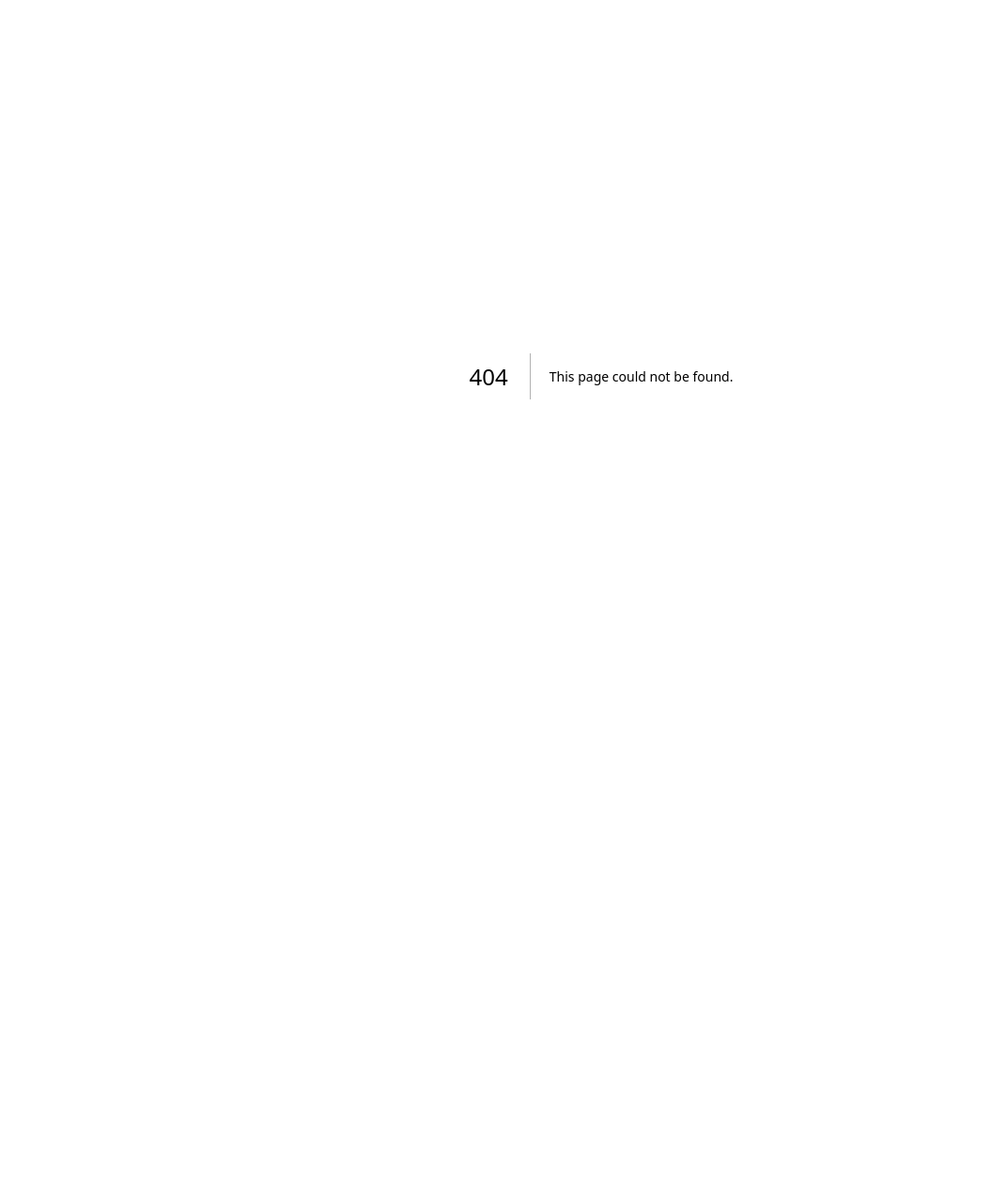
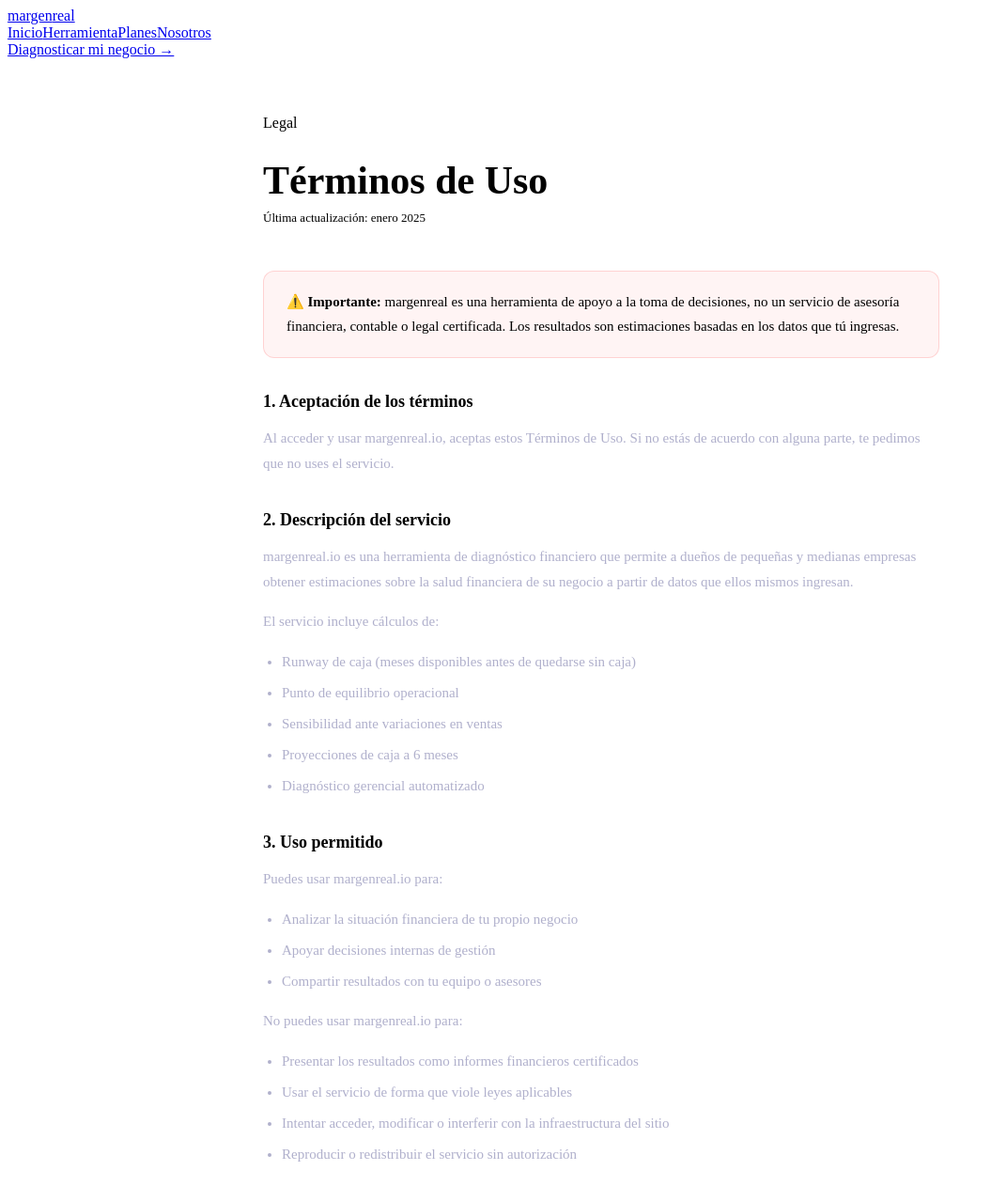
Before and after one commit to mapache2k/margenreal, a Next.js app: page /terms in a window 1280 px wide. Before the commit this address had no page. Shown: the top 1279 px of the page at 94% size, without its empty margins (0-1055 px from the left). Before the commit the page ends 800 px from the top, so only its background shows below. Built offline with nearby package versions, Linux system fonts and the light colour scheme.

Commit message:
Create terms.tsx

```diff
--- /dev/null
+++ b/pages/terms.tsx
@@ -0,0 +1,256 @@
+// pages/terms.tsx
+import Head from "next/head";
+import React from "react";
+
+export default function TermsPage(): JSX.Element {
+  return (
+    <>
+      <Head>
+        <title>Términos de Uso — margenreal</title>
+        <link rel="preconnect" href="https://fonts.googleapis.com" />
+        <link
+          href="https://fonts.googleapis.com/css2?family=Syne:wght@600;700;800&family=Epilogue:wght@400;500;600&display=swap"
+          rel="stylesheet"
+        />
+      </Head>
+
+      <nav>
+        <a className="nav-logo" href="/">
+          margen<span>real</span>
+        </a>
+        <div className="nav-links">
+          <a className="nav-link" href="/">
+            Inicio
+          </a>
+          <a className="nav-link" href="/tool">
+            Herramienta
+          </a>
+          <a className="nav-link" href="/pricing">
+            Planes
+          </a>
+          <a className="nav-link" href="/about">
+            Nosotros
+          </a>
+        </div>
+        <a className="btn nav-cta" href="/tool">
+          Diagnosticar mi negocio →
+        </a>
+      </nav>
+
+      <div className="page-wrap">
+        <div className="legal-wrap">
+          <div className="label">Legal</div>
+          <h1>Términos de Uso</h1>
+          <div className="legal-date">Última actualización: enero 2025</div>
+
+          <div className="highlight-box">
+            <p>
+              ⚠️ <strong>Importante:</strong> margenreal es una herramienta de
+              apoyo a la toma de decisiones, no un servicio de asesoría
+              financiera, contable o legal certificada. Los resultados son
+              estimaciones basadas en los datos que tú ingresas.
+            </p>
+          </div>
+
+          <h2>1. Aceptación de los términos</h2>
+          <p>
+            Al acceder y usar margenreal.io, aceptas estos Términos de Uso. Si
+            no estás de acuerdo con alguna parte, te pedimos que no uses el
+            servicio.
+          </p>
+
+          <h2>2. Descripción del servicio</h2>
+          <p>
+            margenreal.io es una herramienta de diagnóstico financiero que
+            permite a dueños de pequeñas y medianas empresas obtener estimaciones
+            sobre la salud financiera de su negocio a partir de datos que ellos
+            mismos ingresan.
+          </p>
+          <p>El servicio incluye cálculos de:</p>
+          <ul>
+            <li>Runway de caja (meses disponibles antes de quedarse sin caja)</li>
+            <li>Punto de equilibrio operacional</li>
+            <li>Sensibilidad ante variaciones en ventas</li>
+            <li>Proyecciones de caja a 6 meses</li>
+            <li>Diagnóstico gerencial automatizado</li>
+          </ul>
+
+          <h2>3. Uso permitido</h2>
+          <p>Puedes usar margenreal.io para:</p>
+          <ul>
+            <li>Analizar la situación financiera de tu propio negocio</li>
+            <li>Apoyar decisiones internas de gestión</li>
+            <li>Compartir resultados con tu equipo o asesores</li>
+          </ul>
+          <p>No puedes usar margenreal.io para:</p>
+          <ul>
+            <li>Presentar los resultados como informes financieros certificados</li>
+            <li>Usar el servicio de forma que viole leyes aplicables</li>
+            <li>Intentar acceder, modificar o interferir con la infraestructura del sitio</li>
+            <li>Reproducir o redistribuir el servicio sin autorización</li>
+          </ul>
+
+          <h2>4. Limitación de responsabilidad</h2>
+          <p>
+            <strong>margenreal.io no es un servicio de asesoría financiera,
+            contable, legal ni tributaria.</strong> Los resultados de la herramienta
+            son estimaciones matemáticas basadas exclusivamente en los datos que
+            tú proporcionas.
+          </p>
+          <p>Nos deslindamos de cualquier responsabilidad por:</p>
+          <ul>
+            <li>Decisiones de negocio tomadas basándose en los resultados de la herramienta</li>
+            <li>Inexactitudes derivadas de datos incorrectos o incompletos ingresados por el usuario</li>
+            <li>Pérdidas financieras de cualquier tipo asociadas al uso del servicio</li>
+            <li>Interrupciones temporales del servicio</li>
+          </ul>
+          <p>
+            Siempre recomendamos complementar el uso de la herramienta con la
+            asesoría de un contador, financiero o asesor certificado.
+          </p>
+
+          <h2>5. Precisión de los resultados</h2>
+          <p>
+            Los cálculos son tan precisos como los datos ingresados. La herramienta
+            utiliza modelos financieros simplificados diseñados para dar claridad
+            rápida, no para reemplazar análisis financieros profesionales detallados.
+          </p>
+          <p>Los resultados son estimaciones y no garantías sobre el desempeño futuro de tu negocio.</p>
+
+          <h2>6. Propiedad intelectual</h2>
+          <p>
+            El código, diseño, textos, marca y lógica de margenreal.io son
+            propiedad de sus creadores. No puedes copiar, modificar ni
+            redistribuir ningún componente del servicio sin autorización expresa
+            por escrito.
+          </p>
+
+          <h2>7. Disponibilidad del servicio</h2>
+          <p>
+            Nos esforzamos por mantener el servicio disponible en todo momento,
+            pero no garantizamos disponibilidad ininterrumpida. Podemos realizar
+            mantenimientos, actualizaciones o cambios sin previo aviso.
+          </p>
+
+          <h2>8. Modificaciones a los términos</h2>
+          <p>
+            Podemos actualizar estos términos en cualquier momento. Los cambios
+            entran en vigor al publicarse en esta página. El uso continuado del
+            servicio después de un cambio implica aceptación de los nuevos
+            términos.
+          </p>
+
+          <h2>9. Ley aplicable</h2>
+          <p>
+            Estos términos se rigen por las leyes de la República de Chile. Cualquier
+            disputa será resuelta en los tribunales competentes de Santiago de Chile.
+          </p>
+
+          <h2>10. Contacto</h2>
+          <p>
+            Para consultas sobre estos términos, escríbenos a{" "}
+            <a href="mailto:contacto@margenreal.io" style={{ color: "var(--accent)" }}>
+              contacto@margenreal.io
+            </a>
+            .
+          </p>
+
+          <hr className="divider" />
+          <p style={{ fontSize: 13, color: "var(--muted2)" }}>
+            Al usar margenreal.io aceptas estos términos en su totalidad. Si tienes
+            dudas, contáctanos antes de usar el servicio.
+          </p>
+        </div>
+
+        <footer>
+          <a className="footer-logo" href="/">
+            margen<span>real</span>
+          </a>
+          <div className="footer-links">
+            <a className="footer-link" href="/">
+              Inicio
+            </a>
+            <a className="footer-link" href="/tool">
+              Herramienta
+            </a>
+            <a className="footer-link" href="/privacy">
+              Privacidad
+            </a>
+            <a className="footer-link" href="mailto:contacto@margenreal.io">
+              Contacto
+            </a>
+          </div>
+          <div className="footer-copy">© 2025 margenreal · Hecho en LatAm</div>
+        </footer>
+      </div>
+
+      <style jsx>{`
+        .legal-wrap {
+          max-width: 720px;
+          margin: 0 auto;
+          padding: 60px 40px 80px;
+        }
+        @media (max-width: 640px) {
+          .legal-wrap {
+            padding: 40px 20px 60px;
+          }
+        }
+        .legal-wrap h1 {
+          font-family: var(--font-display);
+          font-size: clamp(28px, 5vw, 42px);
+          font-weight: 800;
+          margin-bottom: 8px;
+        }
+        .legal-date {
+          font-size: 13px;
+          color: var(--muted);
+          margin-bottom: 48px;
+        }
+        .legal-wrap h2 {
+          font-family: var(--font-display);
+          font-size: 18px;
+          font-weight: 700;
+          margin: 36px 0 12px;
+          color: var(--text);
+        }
+        .legal-wrap p {
+          font-size: 15px;
+          color: #b0b0cc;
+          line-height: 1.8;
+          margin-bottom: 14px;
+        }
+        .legal-wrap ul {
+          padding-left: 20px;
+          margin-bottom: 14px;
+        }
+        .legal-wrap ul li {
+          font-size: 15px;
+          color: #b0b0cc;
+          line-height: 1.8;
+          margin-bottom: 6px;
+        }
+        .legal-wrap strong {
+          color: var(--text);
+        }
+        .highlight-box {
+          background: rgba(255, 75, 75, 0.06);
+          border: 1px solid rgba(255, 75, 75, 0.2);
+          border-radius: 12px;
+          padding: 20px 24px;
+          margin: 28px 0;
+        }
+        .highlight-box p {
+          color: var(--text);
+          margin: 0;
+          font-size: 15px;
+          line-height: 1.7;
+        }
+        .divider {
+          border: none;
+          border-top: 1px solid var(--border);
+          margin: 36px 0;
+        }
+      `}</style>
+    </>
+  );
+}
```
